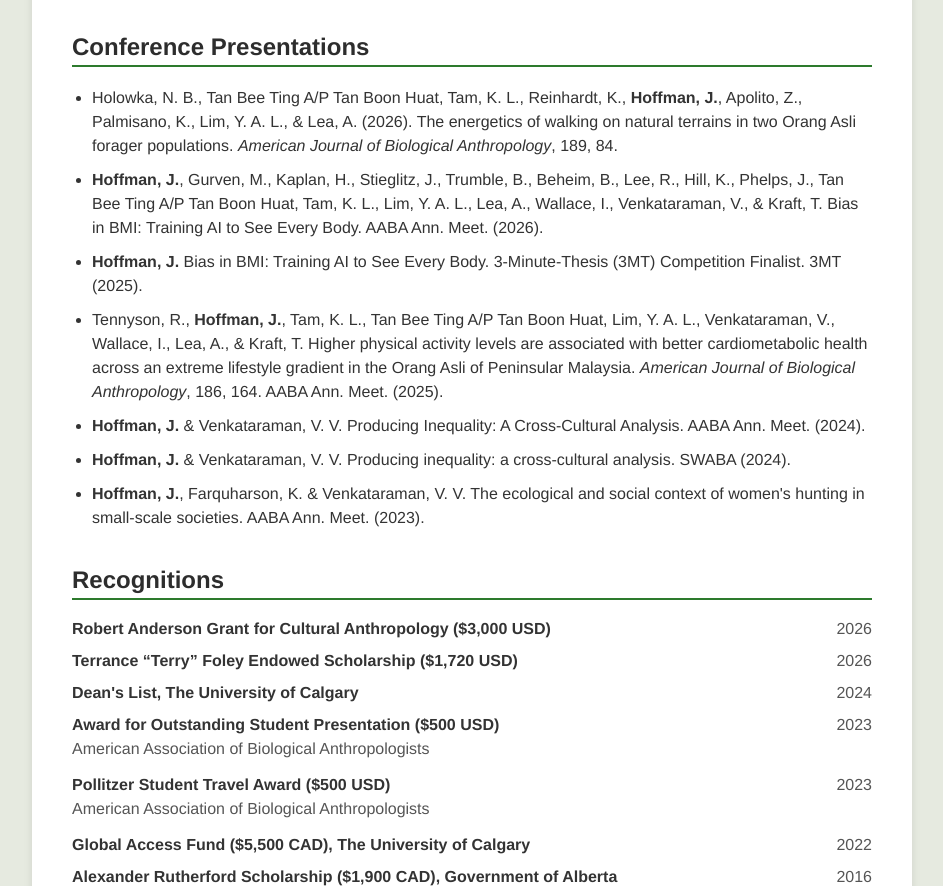
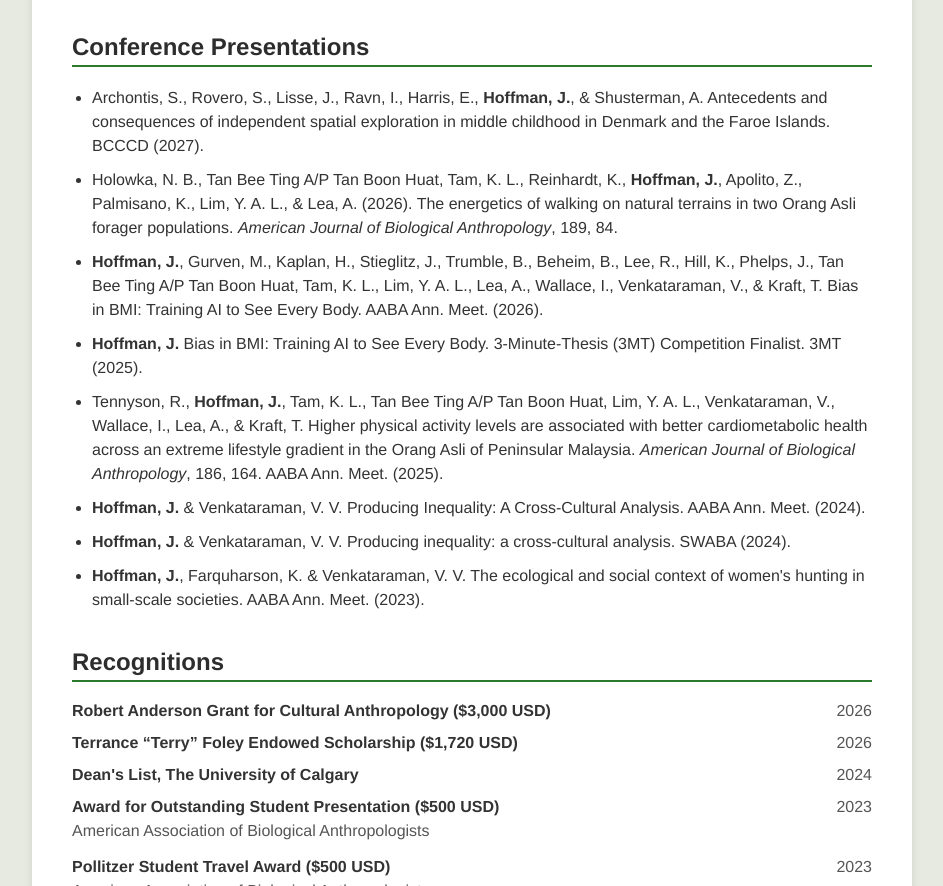
Before and after one commit to geordiehoffman/geordiehoffman.github.io, a plain HTML site: page cv.html in a window 1280 px wide. Shown: the part 1391-2277 px from the top of the page, without its empty margins (168-1111 px from the left). Drawn offline with Linux system fonts and the light colour scheme.

Commit message:
Add BCCCD 2027 poster to conference presentations
Co-Authored-By: Claude Sonnet 5 <noreply@anthropic.com>

```diff
--- a/cv.html
+++ b/cv.html
@@ -154,6 +154,7 @@
 
     <h2>Conference Presentations</h2>
     <ul>
+      <li>Archontis, S., Rovero, S., Lisse, J., Ravn, I., Harris, E., <strong>Hoffman, J.</strong>, &amp; Shusterman, A. Antecedents and consequences of independent spatial exploration in middle childhood in Denmark and the Faroe Islands. BCCCD (2027).</li>
       <li>Holowka, N. B., Tan Bee Ting A/P Tan Boon Huat, Tam, K. L., Reinhardt, K., <strong>Hoffman, J.</strong>, Apolito, Z., Palmisano, K., Lim, Y. A. L., &amp; Lea, A. (2026). The energetics of walking on natural terrains in two Orang Asli forager populations. <em>American Journal of Biological Anthropology</em>, 189, 84.</li>
       <li><strong>Hoffman, J.</strong>, Gurven, M., Kaplan, H., Stieglitz, J., Trumble, B., Beheim, B., Lee, R., Hill, K., Phelps, J., Tan Bee Ting A/P Tan Boon Huat, Tam, K. L., Lim, Y. A. L., Lea, A., Wallace, I., Venkataraman, V., &amp; Kraft, T. Bias in BMI: Training AI to See Every Body. AABA Ann. Meet. (2026).</li>
       <li><strong>Hoffman, J.</strong> Bias in BMI: Training AI to See Every Body. 3-Minute-Thesis (3MT) Competition Finalist. 3MT (2025).</li>
```
Also changed, not shown: 1 other file.
